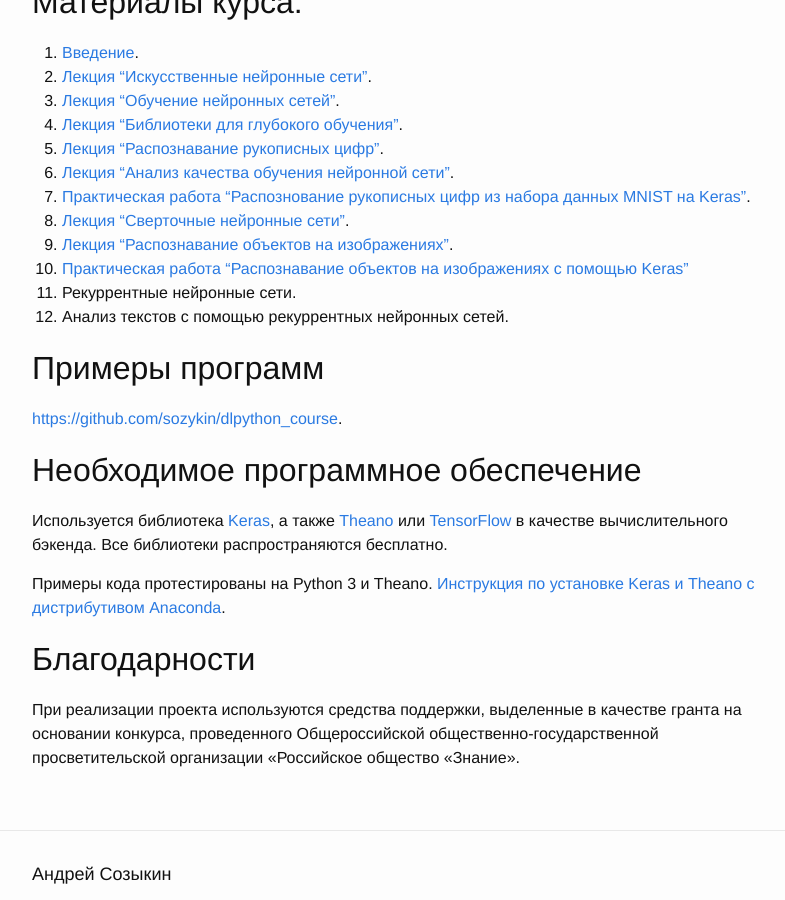
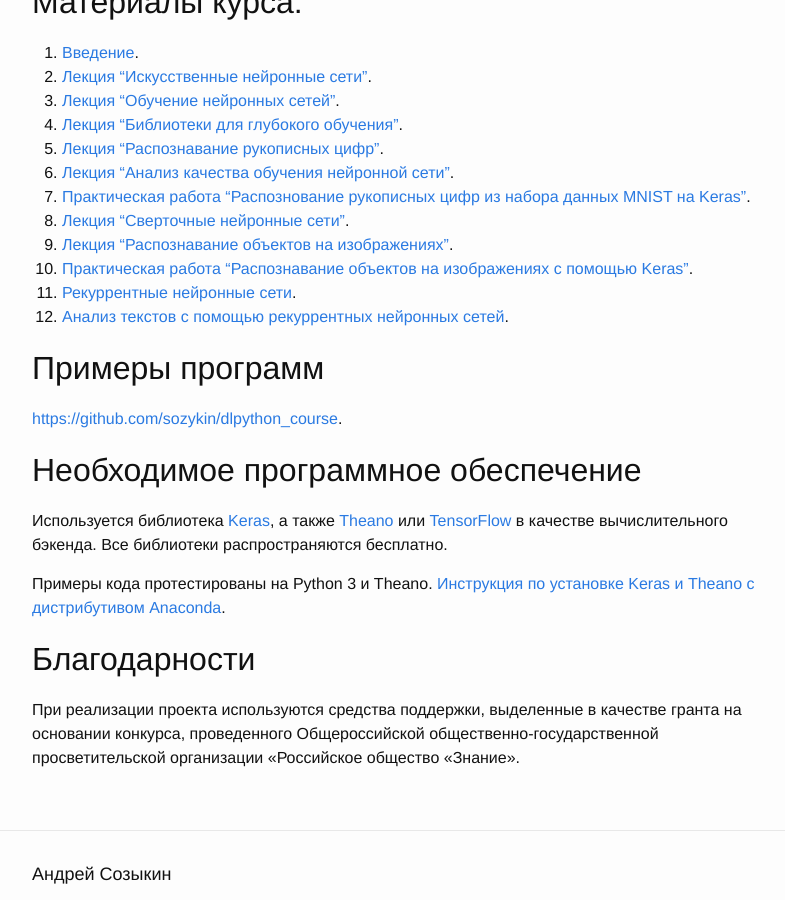
Before and after one commit to sozykin/asozykin.ru, a Jekyll site: the page built from _pages/courses/nnpython.md, in a window 1280 px wide and 900 px high, scrolled down 798 px. Shown: the whole window, without its empty margins (238-1023 px from the left). Built offline with Jekyll 4.4.1, drawn with Linux system fonts in a browser that asks for light colours; comment, search, counter and statistics services are not loaded; part of the change alters nothing that is shown.

```diff
--- a/_pages/courses/nnpython.md
+++ b/_pages/courses/nnpython.md
@@ -26,9 +26,9 @@ permalink: /courses/nnpython
 7. [Практическая работа "Распознование рукописных цифр из набора данных MNIST на Keras"](/courses/nnpython-lab1).
 8. [Лекция "Сверточные нейронные сети"](https://youtu.be/52U4BG0ENiM).
 9. [Лекция "Распознавание объектов на изображениях"](https://youtu.be/5GdtghjJ3-U).
-10. [Практическая работа "Распознавание объектов на изображениях с помощью Keras"](/courses/nnpython-lab2)
-11. Рекуррентные нейронные сети.
-12. Анализ текстов с помощью рекуррентных нейронных сетей.
+10. [Практическая работа "Распознавание объектов на изображениях с помощью Keras"](/courses/nnpython-lab2).
+11. [Рекуррентные нейронные сети](https://youtu.be/38iGggnbbsQ).
+12. [Анализ текстов с помощью рекуррентных нейронных сетей](https://youtu.be/7Tx_cewjhGQ).
 
 ## Примеры программ
 
```
